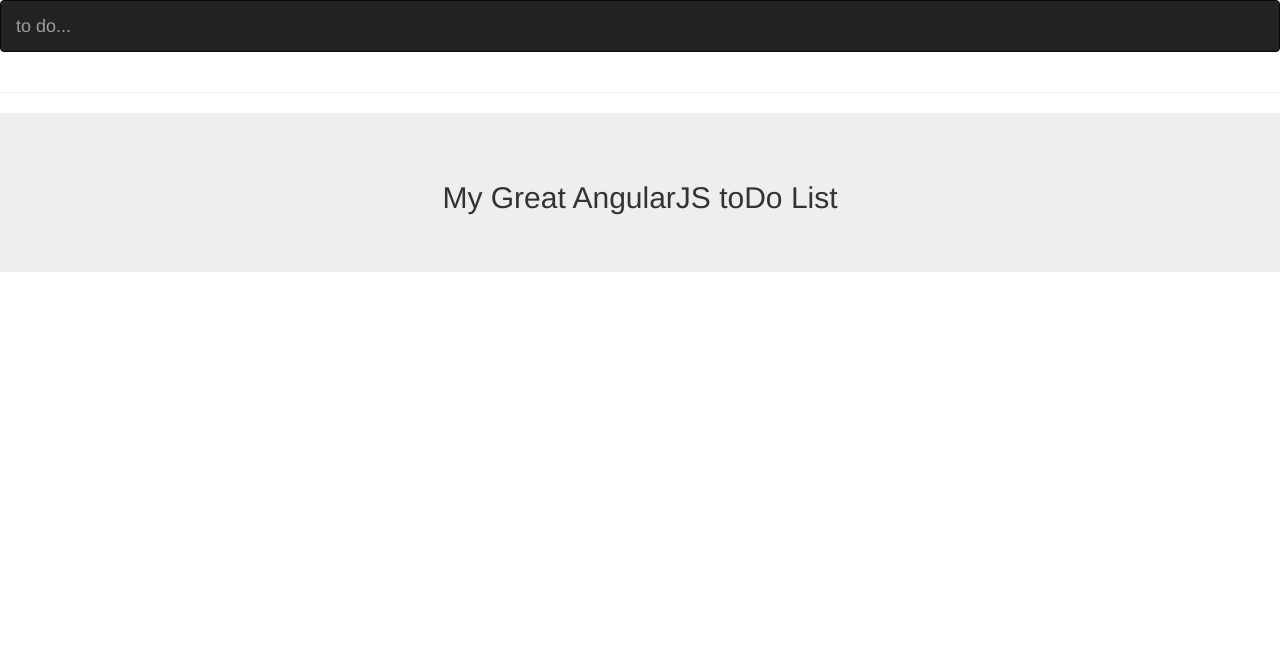
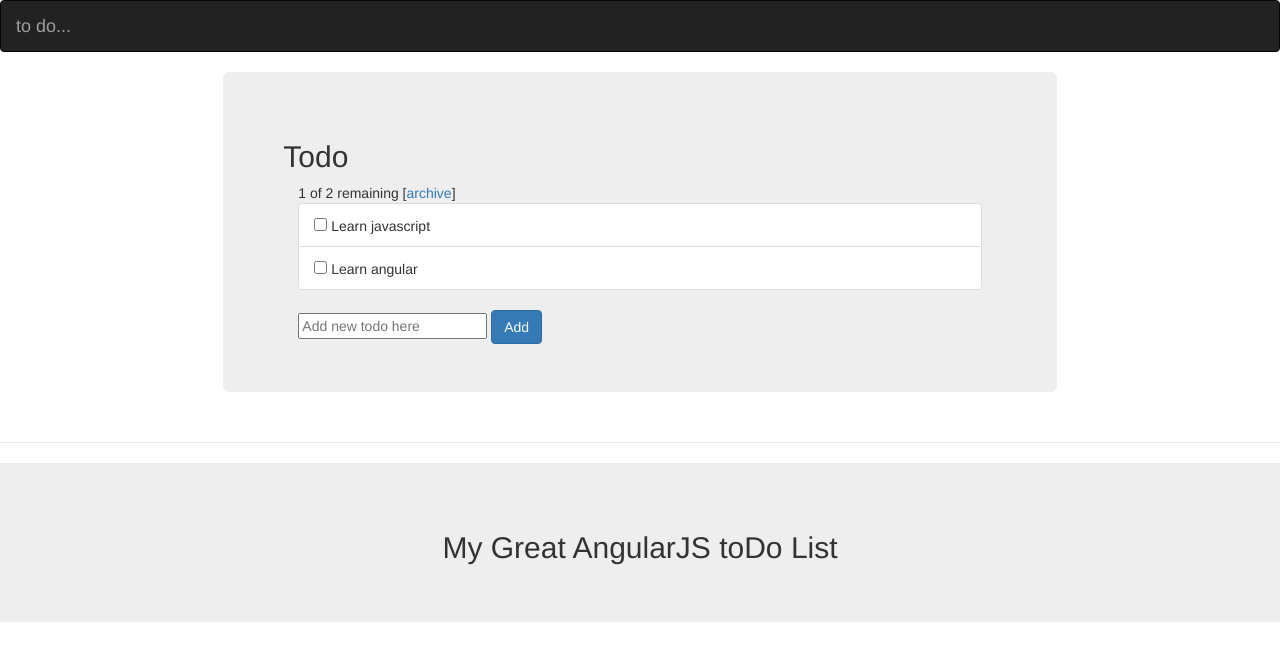
Before and after one commit to iknsa-formation/angularjs-1.5.x-todo-list, a website: page index.html in a window 1280 px wide. Drawn offline with nearby package versions, Linux system fonts and the light colour scheme.

Commit message:
Added html markup for todo

```diff
--- a/index.html
+++ b/index.html
@@ -19,7 +19,32 @@
 
     <div class="row-fluid">
         <main class="container-fluid">
-            <!-- Contents goes here -->
+            <div class="row-fluid">
+                <div class="jumbotron col-xs-8 col-xs-offset-2">
+                    <h2>Todo</h2>
+
+                    <div class="container-fluid">
+                        <span>1 of 2 remaining</span> [<a href="#">archive</a>]
+
+                        <ul class="list-group">
+                            <li class="list-group-item">
+                                <input type="checkbox">
+                                <span class="done-true">Learn javascript</span>
+                            </li>
+                            <li class="list-group-item">
+                                <input type="checkbox">
+                                <span class="done-false">Learn angular</span>
+                            </li>
+                        </ul>
+
+                        <form>
+                            <input type="text" placeholder="Add new todo here">
+
+                            <button class="btn btn-primary">Add</button>
+                        </form>
+                    </div>
+                  </div>
+            </div>
         </main>
     </div>
 
```
